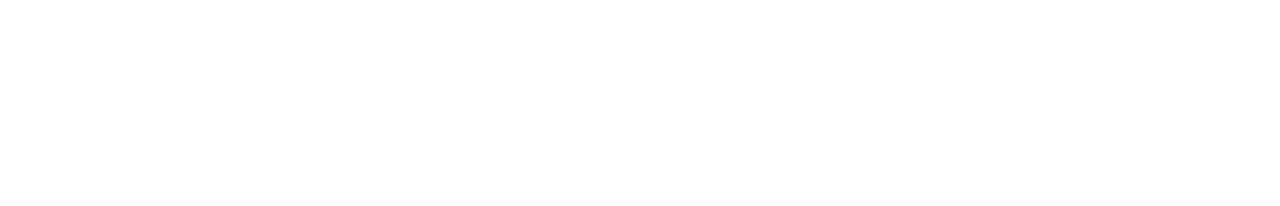
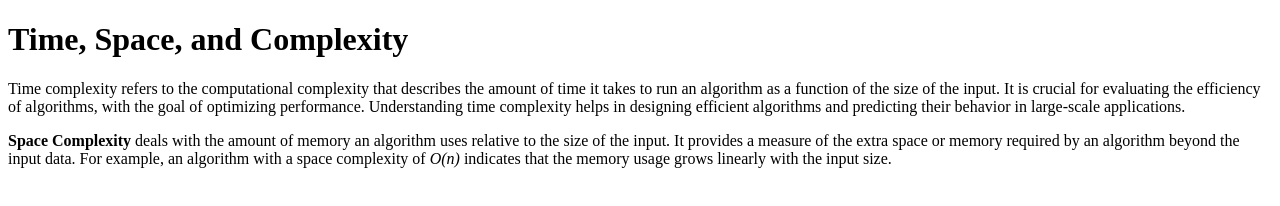
Before and after one commit to acciojob/time-and-space-complexity-Sooryamol-S, a website: page main.html in a window 1280 px wide. Drawn offline with Linux system fonts and the light colour scheme.

Commit message:
created a submission

```diff
--- a/main.html
+++ b/main.html
@@ -1,16 +1,19 @@
 <!DOCTYPE html>
+<html lang="en">
+<head>
+    <meta charset="UTF-8">
+    <meta name="viewport" content="width=device-width, initial-scale=1.0">
+    <title>Time and Space Complexity</title>
+</head>
+<body>
+    <h1>Time, Space, and Complexity</h1>
 
-<html>
+    <p>
+        Time complexity refers to the computational complexity that describes the amount of time it takes to run an algorithm as a function of the size of the input. It is crucial for evaluating the efficiency of algorithms, with the goal of optimizing performance. Understanding time complexity helps in designing efficient algorithms and predicting their behavior in large-scale applications.
+    </p>
 
-<head>
-	<link rel="stylesheet" href="styles.css">
-</head>
-
-<body>
-	<!-- the entire body must be written by student -->
-    <script type="text/javascript" src="./script.js">
-</script>
-
+    <p>
+        <b>Space Complexity</b> deals with the amount of memory an algorithm uses relative to the size of the input. It provides a measure of the extra space or memory required by an algorithm beyond the input data. For example, an algorithm with a space complexity of <i>O(n)</i> indicates that the memory usage grows linearly with the input size.
+    </p>
 </body>
-
 </html>
```
